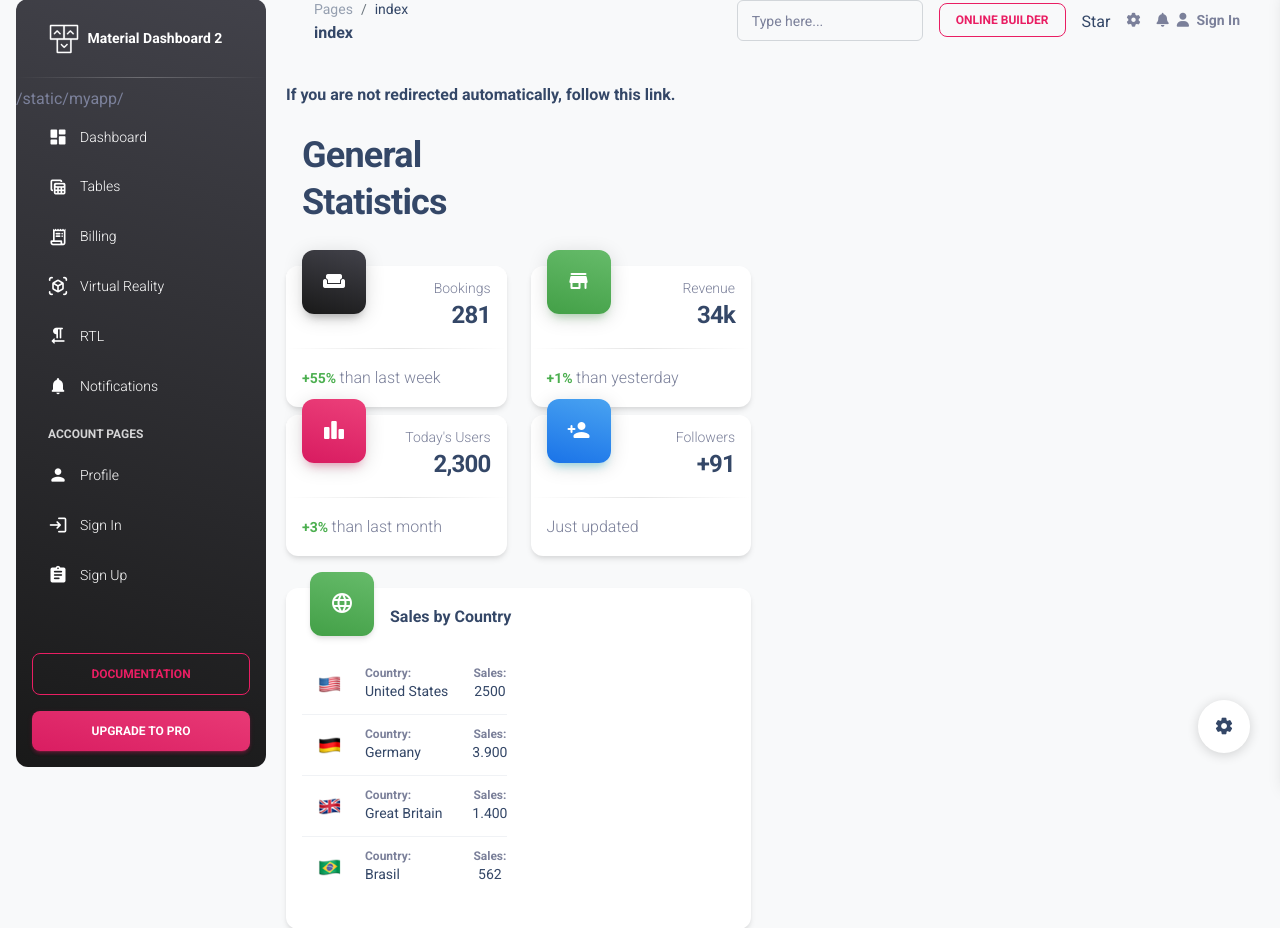
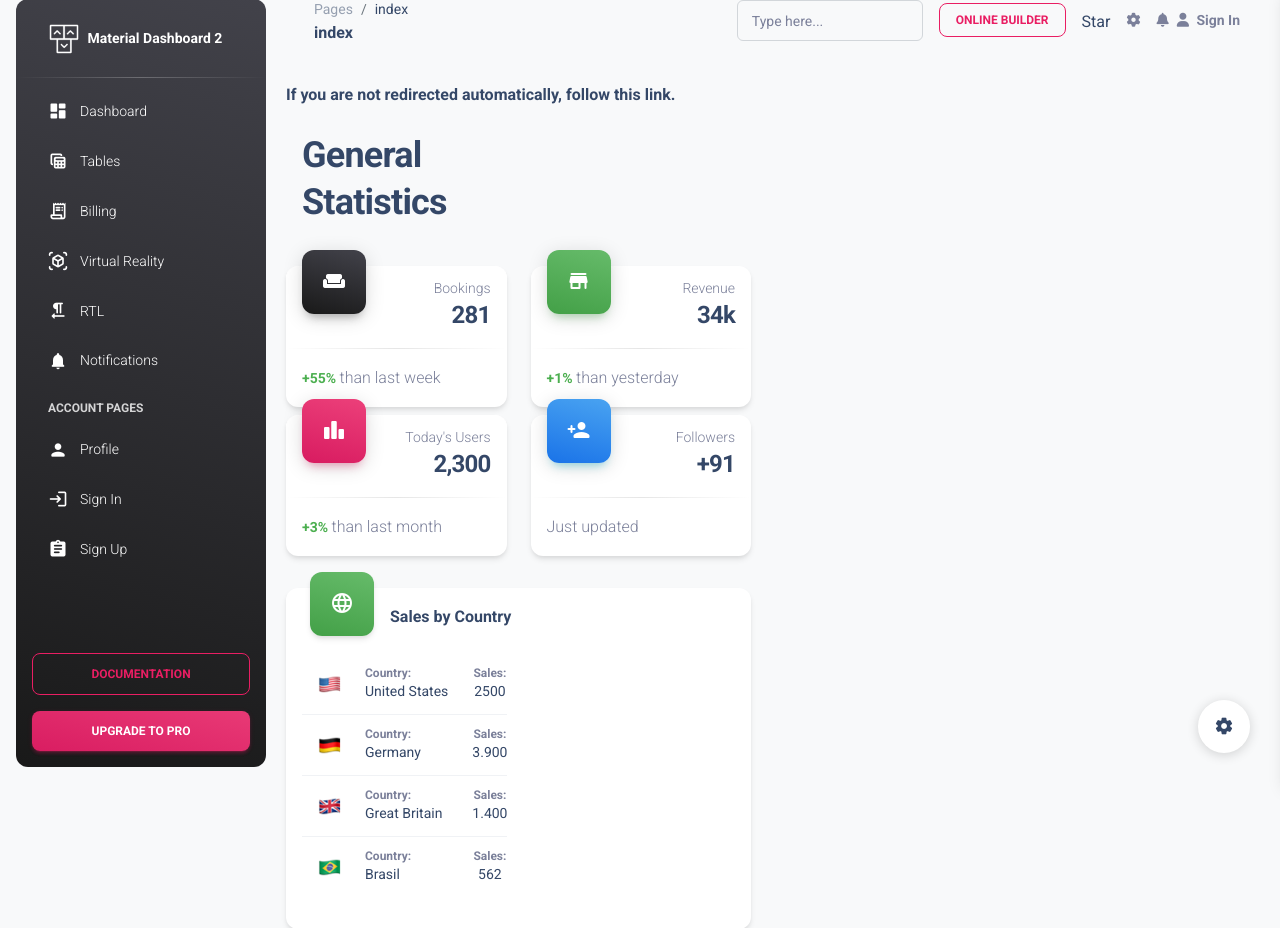
Before and after one commit to peterg-xd/Pokemon-Gao, a Django app: page / in a window 1280 px wide. Shown: the part 17-945 px from the top of the page. Run offline with Django 5.2, Linux system fonts and the light colour scheme; some libraries are stand-ins or nearby versions.

Commit message:
2nd Commit

```diff
--- a/myapp/templates/index.html
+++ b/myapp/templates/index.html
@@ -86,8 +86,6 @@
 
     <div class="collapse navbar-collapse  w-auto " id="sidenav-collapse-main">
       <ul class="navbar-nav">
-
-        {% static 'myapp/' %}
 
         <li class="nav-item">
           <a class="nav-link text-white " href="./dashboard.html">
```
